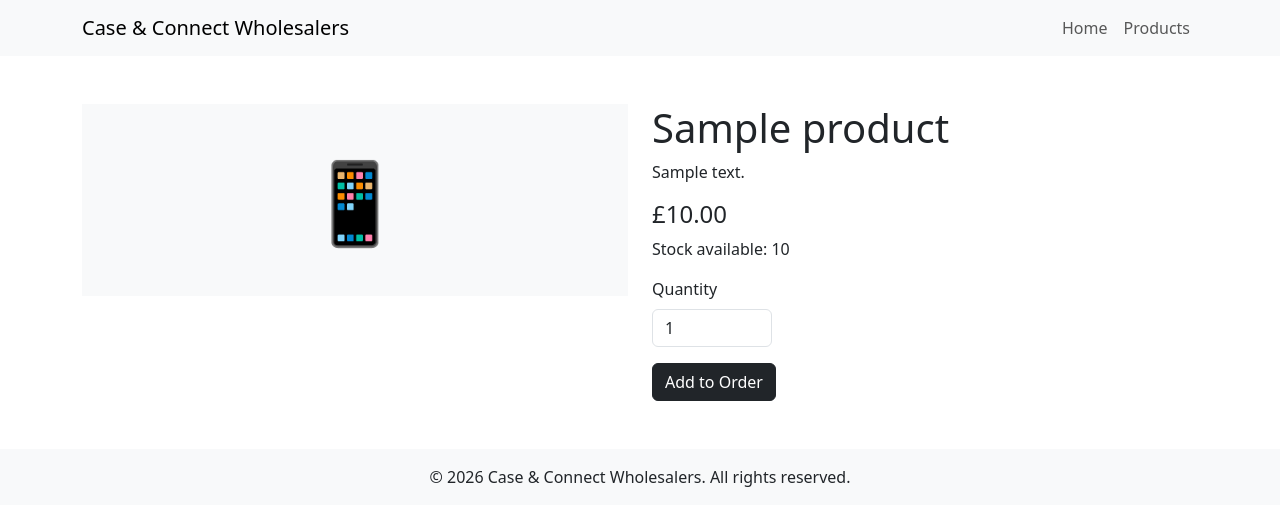
After one commit to tadavis25/case-and-connect-wholesalers, a Django app: page /products/1/ in a window 1280 px wide. The commit adds this page. Shown: the top 526 px of the page. Run offline with Django 5.2, Linux system fonts and the light colour scheme; tables that the repository leaves empty hold one stand-in row (values such as "Sample post").

Commit message:
Add product detail page

```diff
--- a/home/templates/home/index.html
+++ b/home/templates/home/index.html
@@ -131,6 +131,9 @@ Home | Case & Connect Wholesalers
                     </div>
                     <div class="category-title">
                         <h3 class="h6 fw-bold">{{ product.name }}</h3>
+                        <a href="{% url 'product_detail' product.id %}" class="text-dark">
+                            View Details
+                        </a>
                         <p class="mb-1">£{{ product.price }}</p>
                         <p class="small mb-0">
                             Stock: {{ product.stock }}
--- /dev/null
+++ b/products/templates/products/product_detail.html
@@ -0,0 +1,33 @@
+{% extends "base.html" %}
+
+{% block content %}
+<div class="container my-5">
+    <div class="row g-4">
+        <div class="col-md-6">
+            <div class="bg-light p-5 text-center">
+                <span class="display-1">📱</span>
+            </div>
+        </div>
+
+        <div class="col-md-6">
+            <h1>{{ product.name }}</h1>
+
+            <p>{{ product.description }}</p>
+
+            <h4>£{{ product.price }}</h4>
+
+            <p>Stock available: {{ product.stock }}</p>
+
+            <div class="mb-3">
+                <label for="quantity" class="form-label">Quantity</label>
+                <input type="number" id="quantity" name="quantity" value="1" min="1" max="{{ product.stock }}"
+                    class="form-control" style="max-width: 120px;">
+            </div>
+
+            <button type="button" class="btn btn-dark">
+                Add to Order
+            </button>
+            </div>
+          </div>
+        </div>
+        {% endblock %}
--- a/products/templates/products/product_list.html
+++ b/products/templates/products/product_list.html
@@ -15,6 +15,9 @@ Products | Case & Connect Wholesalers
             <p class="card-text">{{ product.description }}</p>
             <p>Price: £{{ product.price }}</p>
             <p>Stock: {{ product.stock }}</p>
+            <a href="{% url 'product_detail' product.id %}" class="text-dark">
+                View Details
+            </a>
         </div>
     </div>
     {% empty %}
--- a/products/urls.py
+++ b/products/urls.py
@@ -3,4 +3,5 @@ from . import views
 
 urlpatterns = [
     path('', views.product_list, name='product_list'),
+    path('<int:product_id>/', views.product_detail, name='product_detail'),
 ]
--- a/products/views.py
+++ b/products/views.py
@@ -1,4 +1,4 @@
-from django.shortcuts import render
+from django.shortcuts import render, get_object_or_404
 from .models import Product
 
 
@@ -7,3 +7,11 @@ def product_list(request):
     return render(request, 'products/product_list.html', {
         'products': products
     })
+
+
+def product_detail(request, product_id):
+    product = get_object_or_404(Product, id=product_id)
+
+    return render(request, 'products/product_detail.html', {
+        'product': product
+    })
```
